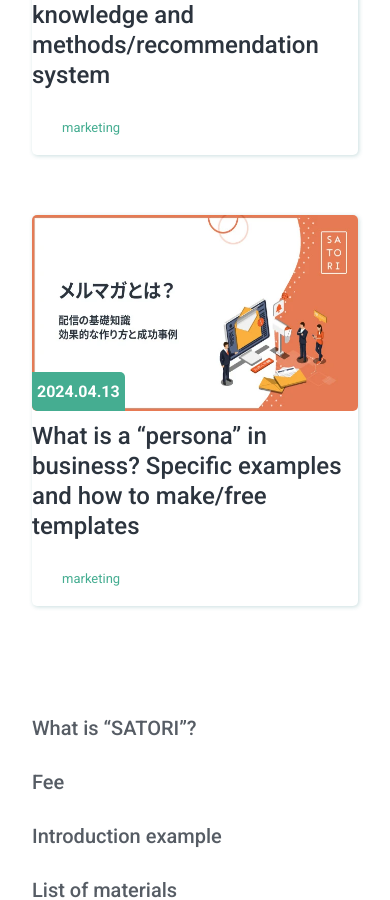
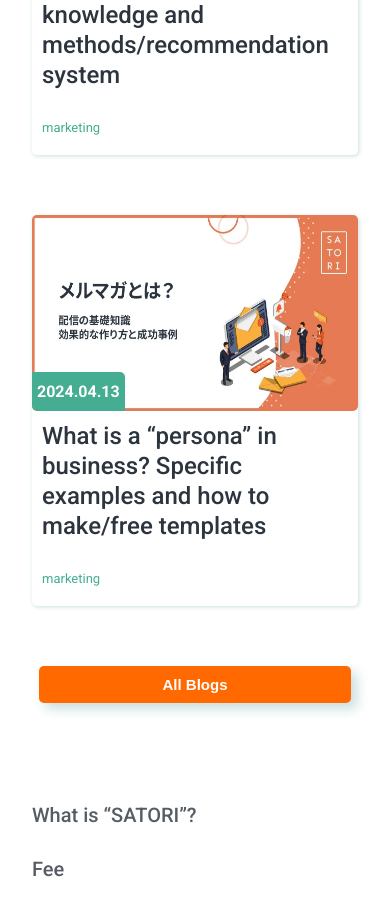
Before and after one commit to Rezkaudi/satori, a Next.js app: page / in a window 390 px wide. Shown: the part 8986-9886 px from the top of the page. Built offline with nearby package versions, Linux system fonts and the light colour scheme.

Commit message:
add button in TobBlog section

```diff
--- a/src/components/BlogCard/BlogCard.module.css
+++ b/src/components/BlogCard/BlogCard.module.css
@@ -33,7 +33,7 @@
 }
 
 .blogContainer .description {
-    padding: 10px 0;
+    padding: 10px 10px;
     color: var(--text);
     line-height: 30px;
     font-weight: 500;
@@ -46,7 +46,7 @@
 .blogContainer .category {
     color: var(--green);
     margin: 20px;
-    padding-left: 30px;
+    padding-left: 10px;
     width: 100%;
     font-size: 13px;
 }
--- a/src/sections/TopBlogs/TopBlogs.jsx
+++ b/src/sections/TopBlogs/TopBlogs.jsx
@@ -8,6 +8,8 @@
 
 // components
 import BlogCard from '@/components/BlogCard/BlogCard'
+import { Button } from '@/components/Buttons/Buttons'
+
 
 const TopBlogs = () => {
     return (
@@ -18,6 +20,7 @@
                     <BlogCard key={item.id} Blog={item} />
                 )}
             </div>
+            <Button content={"All Blogs"} to={'/blogs'} />
         </div>
     )
 }
--- a/src/sections/TopBlogs/TopBlogs.module.css
+++ b/src/sections/TopBlogs/TopBlogs.module.css
@@ -1,6 +1,24 @@
 .topBlogs {
     width: 100%;
     margin-bottom: 100px;
+}
+
+.topBlogs button {
+    display: block;
+    margin: 50px auto;
+    width: 400px;
+    padding: 20px;
+    background-color: var(--orange);
+    color: var(--white);
+    font-size: 20px;
+    font-weight: 600;
+    border-radius: 5px;
+    box-shadow: var(--drop-shadow);
+}
+
+.topBlogs button:hover {
+    box-shadow: var(--drop-shadow--hover);
+
 }
 
 .container {
@@ -25,10 +43,21 @@
     .topBlogsTitle {
         font-size: 30px;
     }
+
+    .topBlogs button {
+        width: 70%;
+        font-size: 15px;
+        padding: 10px;
+    }
 }
 
 @media (max-width:420px) {
     .container {
-        grid-template-columns: repeat(auto-fill,  minmax(100%, auto));
+        grid-template-columns: repeat(auto-fill, minmax(100%, auto));
     }
+    .topBlogs button {
+        width: 80%;
+    }
+
+
 }
```
